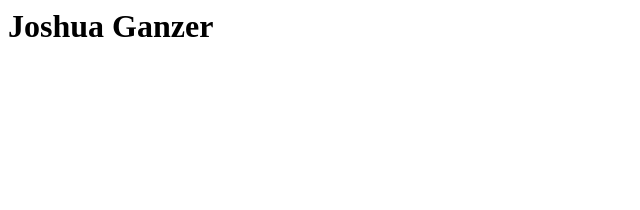
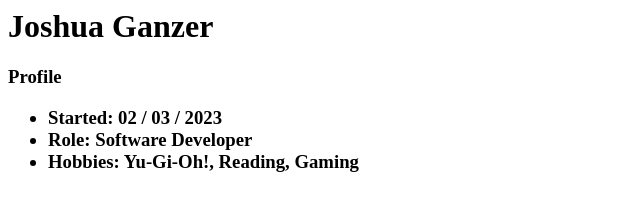
Before and after one commit to Ghost4576/JoshuaGanzer.github.io, a plain HTML site: page index.html in a window 1280 px wide. Shown: the whole page, without its empty margins (0-640 px from the left). Drawn offline with Linux system fonts and the light colour scheme.

Commit message:
Updated my profile

```diff
--- a/index.html
+++ b/index.html
@@ -1 +1,7 @@
 <h1>Joshua Ganzer<h1>
+<h3>Profile<h3>
+<ul>
+	<li>Started: 02 / 03 / 2023</li>
+	<li>Role: Software Developer</li>
+	<li>Hobbies: Yu-Gi-Oh!, Reading, Gaming</li>
+</ul>
```
